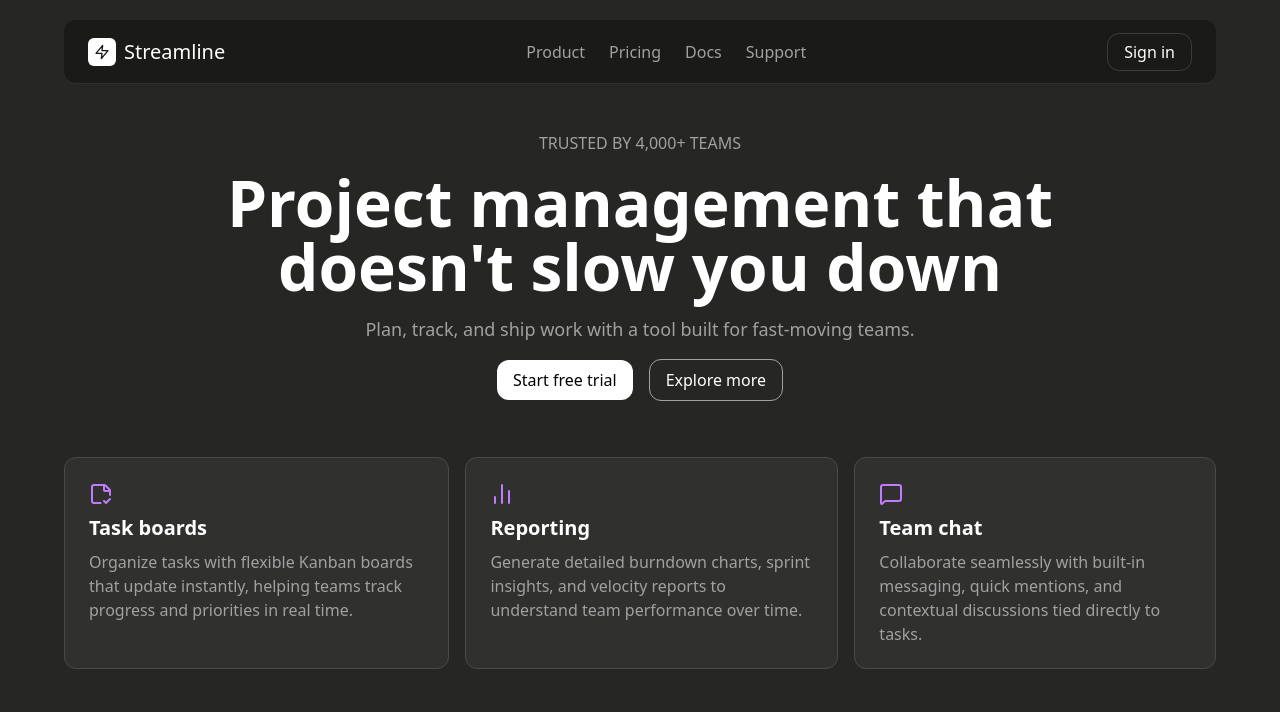
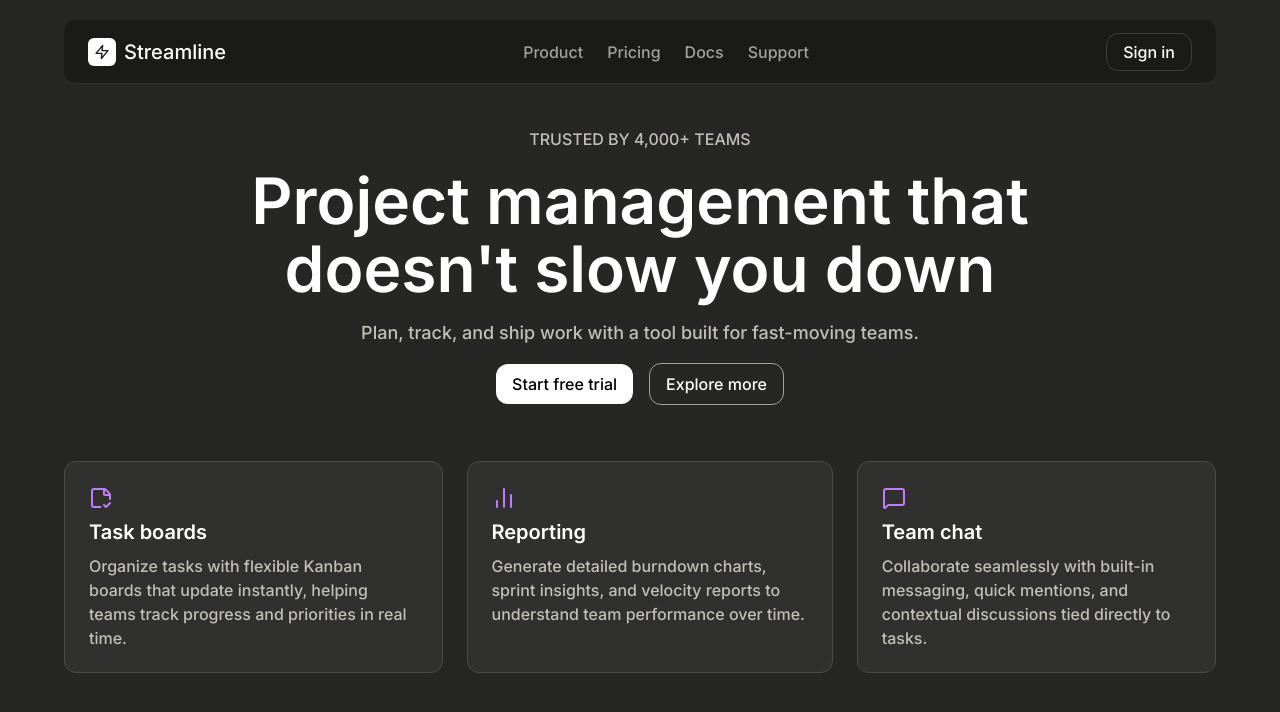
Before and after one commit to HarshalMargaj/rag-faq-bot, a Next.js app: page / in a window 1280 px wide. Shown: the top 712 px of the page. Built offline with nearby package versions, Linux system fonts and the light colour scheme.

Commit message:
feat: change font

```diff
--- a/app/layout.tsx
+++ b/app/layout.tsx
@@ -1,15 +1,10 @@
 import type { Metadata } from "next";
-import { Geist, Geist_Mono } from "next/font/google";
+import { Inter } from "next/font/google";
 import "./globals.css";
 
-const geistSans = Geist({
-	variable: "--font-geist-sans",
+const inter = Inter({
 	subsets: ["latin"],
-});
-
-const geistMono = Geist_Mono({
-	variable: "--font-geist-mono",
-	subsets: ["latin"],
+	weight: ["400", "500", "600", "700"],
 });
 
 export const metadata: Metadata = {
@@ -23,10 +18,7 @@ export default function RootLayout({
 	children: React.ReactNode;
 }>) {
 	return (
-		<html
-			lang="en"
-			className={`${geistSans.variable} ${geistMono.variable} h-full antialiased`}
-		>
+		<html lang="en" className={`${inter.className} h-full antialiased`}>
 			<body className="min-h-full flex flex-col bg-[#262624]">
 				{children}
 			</body>
--- a/components/sections/HeroSection.tsx
+++ b/components/sections/HeroSection.tsx
@@ -35,14 +35,14 @@ const HeroSection = () => {
 		<div className="h-screen ">
 			<Navbar />
 			<div className="flex flex-col gap-4 items-center justify-center h-full">
-				<div className="text-neutral-400 font-medium">
+				<div className="text-[#C2C0B6] font-medium">
 					TRUSTED BY 4,000+ TEAMS
 				</div>
-				<div className="text-white text-[64px] font-semibold text-center leading-none">
+				<div className="text-white text-[64px] font-semibold text-center leading-17">
 					Project management that <br />
 					doesn&apos;t slow you down
 				</div>
-				<div className="text-neutral-400 text-lg font-medium">
+				<div className="text-[#C2C0B6] text-lg font-medium">
 					Plan, track, and ship work with a tool built for fast-moving
 					teams.
 				</div>
@@ -54,7 +54,7 @@ const HeroSection = () => {
 						Explore more
 					</button>
 				</div>
-				<div className="flex items-center gap-4 max-w-6xl mt-10">
+				<div className="flex items-center gap-6 max-w-6xl mt-10">
 					{featureCards.map(card => (
 						<div
 							key={card.id}
@@ -64,7 +64,7 @@ const HeroSection = () => {
 							<div className="text-white font-semibold text-xl">
 								{card.title}
 							</div>
-							<div className="text-neutral-400 font-medium">
+							<div className="text-[#C2C0B6] font-medium">
 								{card.description}
 							</div>
 						</div>
```
